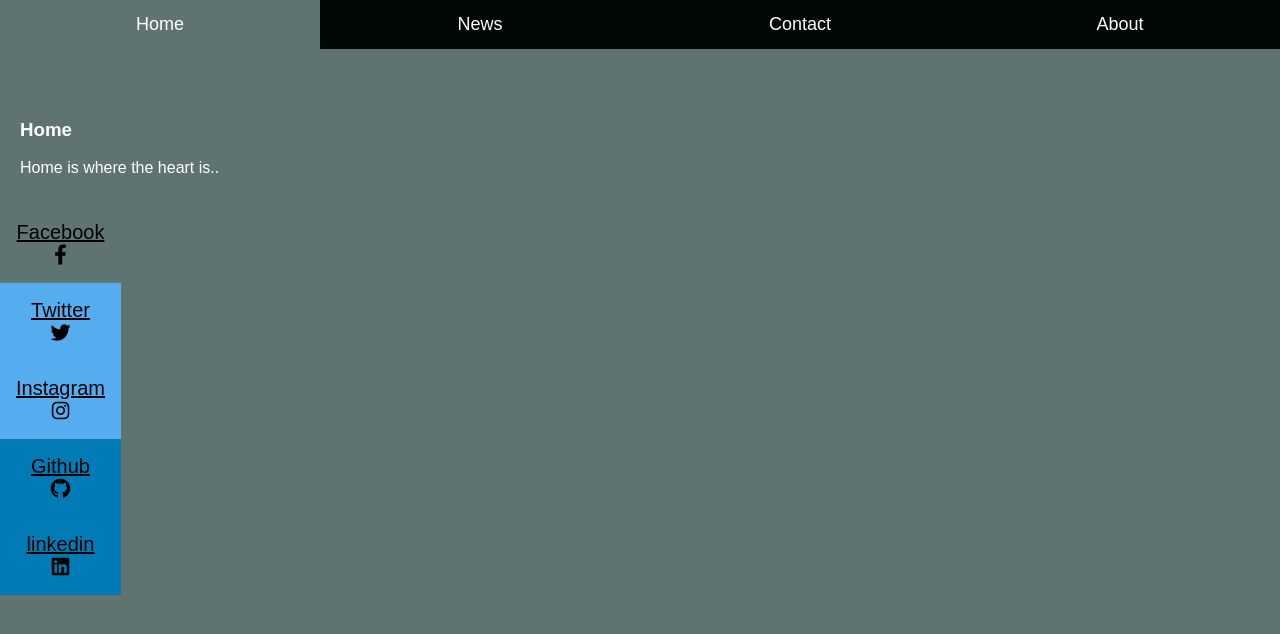
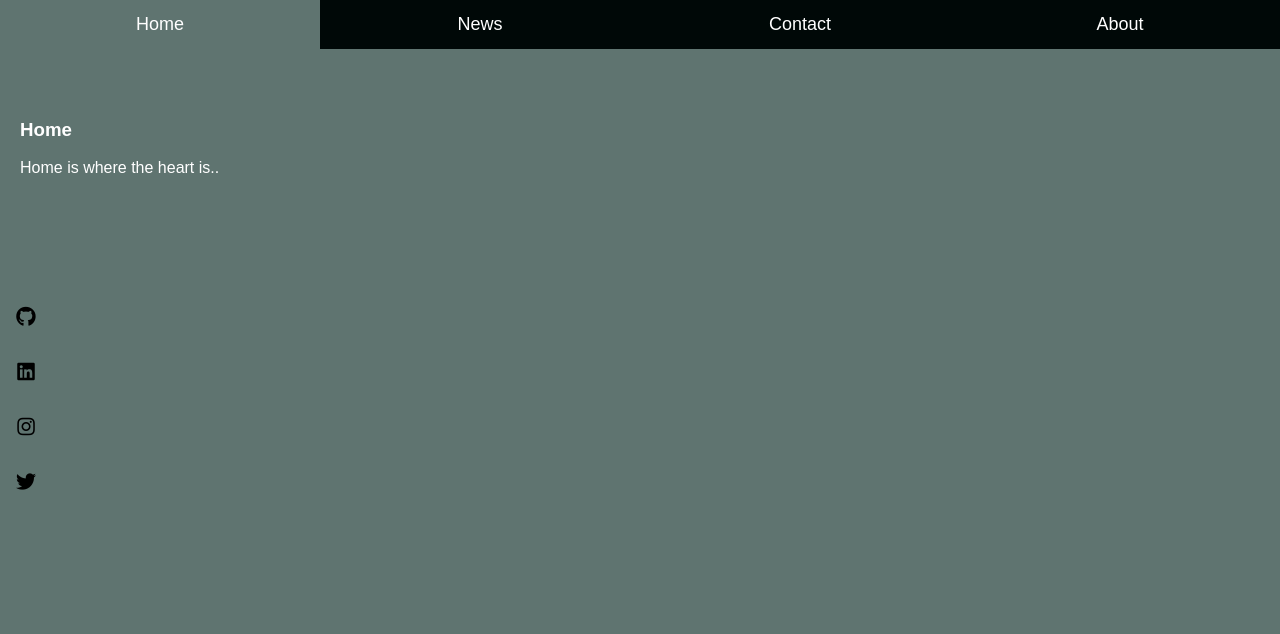
Before and after one commit to Stanton-Brown/PortfolioSite, a plain HTML site: page index.html in a window 1280 px wide. Drawn offline with Linux system fonts and the light colour scheme.

Commit message:
Added socials

```diff
--- a/default.css
+++ b/default.css
@@ -5,6 +5,8 @@ body, html {
     background-color: transparent;
     font-family: Arial;
   }
+
+
   .icon-bar {
     position: fixed;
     top: 50%;
@@ -24,36 +26,52 @@ body, html {
   }
 
   /* Style the social media icons with color, if you want */
-  .icon-bar a:hover {
-    background-color: #000;
+  .tooltip {
+    position: absolute;
+    top: 50;
+    line-height: 1.5;
+    font-size: 14px;
+    background-color: #ffffff;
+    color: #ffffff;
+    padding: 5px 8px;
+    border-radius: 5px;
+    box-shadow: 0 10px 10px rgba(0, 0, 0, 0.1);
+    opacity: 0;
+    pointer-events: none;
+    transition: all 0.3s cubic-bezier(0.68, -0.55, 0.265, 1.55);
   }
 
-  .facebook {
-    background: none;
-    color: white;
+   .facebook:hover,
+   .facebook:hover .tooltip,
+   .facebook:hover .tooltip::before {
+    background-color: #3b5999;
+    color: #ffffff;
   }
+   .twitter:hover,
+   .twitter:hover .tooltip,
+   .twitter:hover .tooltip::before {
+    background-color: #46c1f6;
+    color: #ffffff;
+  }
+   .instagram:hover,
+   .instagram:hover .tooltip,
+   .instagram:hover .tooltip::before {
+    background-color: #e1306c;
+    color: #ffffff;
 
-  .twitter {
-    background: #55ACEE;
-    color: white;
   }
-
-  .instagram {
-    background: #55ACEE;
-    color: white;
+   .github:hover,
+   .github:hover .tooltip,
+   .github:hover .tooltip::before {
+    background-color: #333333;
+    color: #ffffff;
   }
-
-
-  .linkedin {
-    background: #007bb5;
-    color: white;
-  }
-
-  .github {
-    background: #007bb5;
-    color: white;
-  }
-
+  .linkedin:hover,
+  .linkedin:hover .tooltip,
+  .linkedin:hover .tooltip::before {
+   background-color: #0072b1;
+   color: #ffffff;
+ }
 
   /* Style tab links */
   .tablink {
--- a/index.html
+++ b/index.html
@@ -14,27 +14,26 @@
         <button class="tablink" onclick="openPage('News', this, '#889696')">News</button>
         <button class="tablink" onclick="openPage('Contact', this, '#B8BDB5')">Contact</button>
         <button class="tablink" onclick="openPage('About', this, '#D2D4C8')">About</button>
+
         <div class="icon-bar">
-            <a href="#" class="facebook">
-              <div class="tooltip">Facebook</div>
-              <span><i class="fab fa-facebook-f"></i></span>
+            <a href="https://github.com/Stanton-Brown" target="_blank" class="github">
+                <div class="tooltip">Github</div>
+                <span><i class="fab fa-github"></i></span>
+              </a>
+            <a href="https://www.linkedin.com/in/stanton-brown-60007a186/" target="_blank" class="linkedin">
+                <div class="tooltip">linkedin</div>
+                <span><i class="fab fa-linkedin"></i></span>
             </a>
-            <a href="#" class="twitter">
-              <div class="tooltip">Twitter</div>
-              <span><i class="fab fa-twitter"></i></span>
-            </a>
-            <a href="#" class="instagram">
+            <a href="https://www.instagram.com/stanley_yellnats/" target="_blank" class="instagram">
               <div class="tooltip">Instagram</div>
               <span><i class="fab fa-instagram"></i></span>
             </a>
-            <a href="#" class="github">
-              <div class="tooltip">Github</div>
-              <span><i class="fab fa-github"></i></span>
-            </a>
-            <a href="#" class="linkedin">
-              <div class="tooltip">linkedin</div>
-              <span><i class="fab fa-linkedin"></i></span>
-            </a>
+            <a href="https://twitter.com/StantonBrown13" target="_blank" class="twitter">
+                <div class="tooltip">Twitter</div>
+                <span><i class="fab fa-twitter"></i></span>
+              </a>
+
+
           </div>
 
 
```
